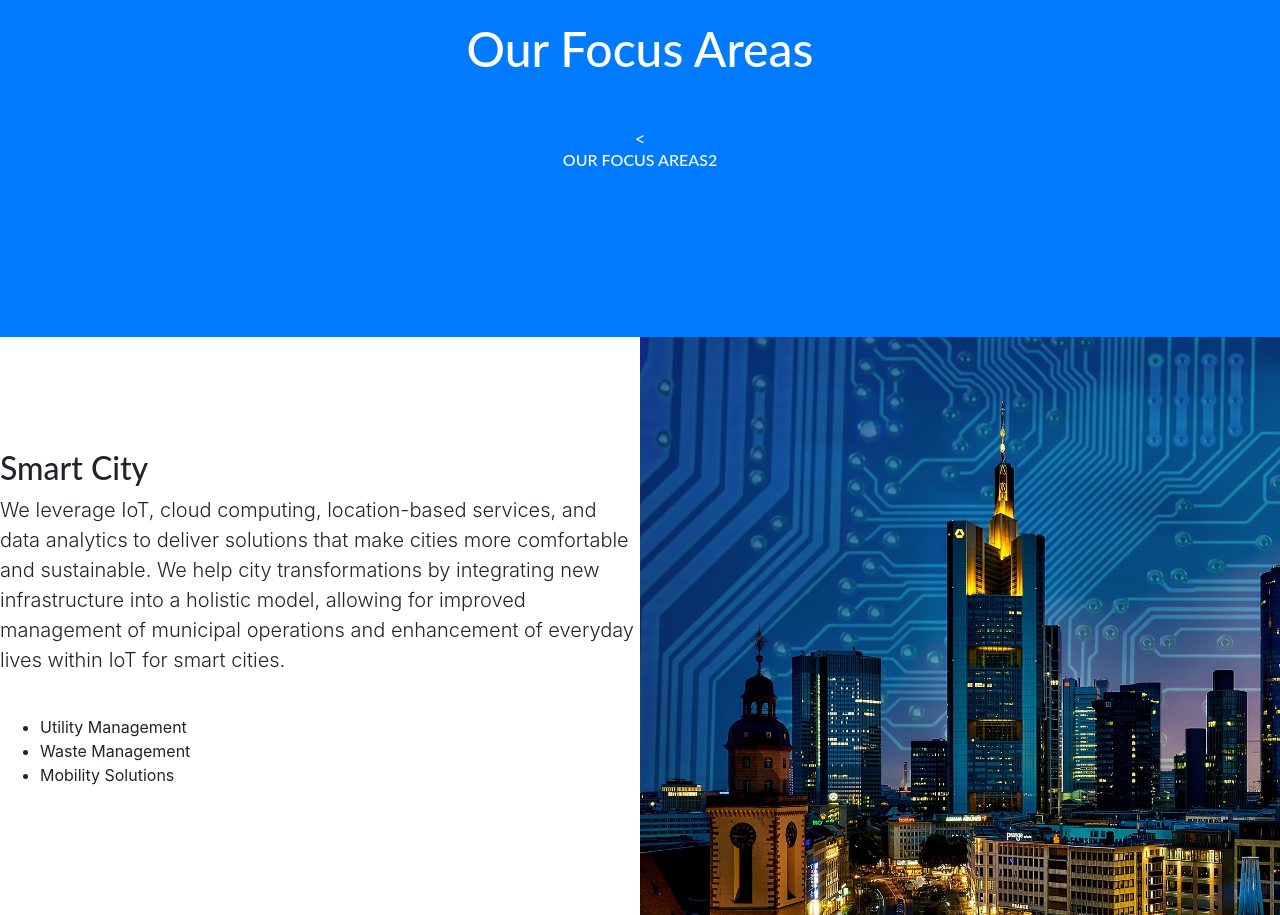
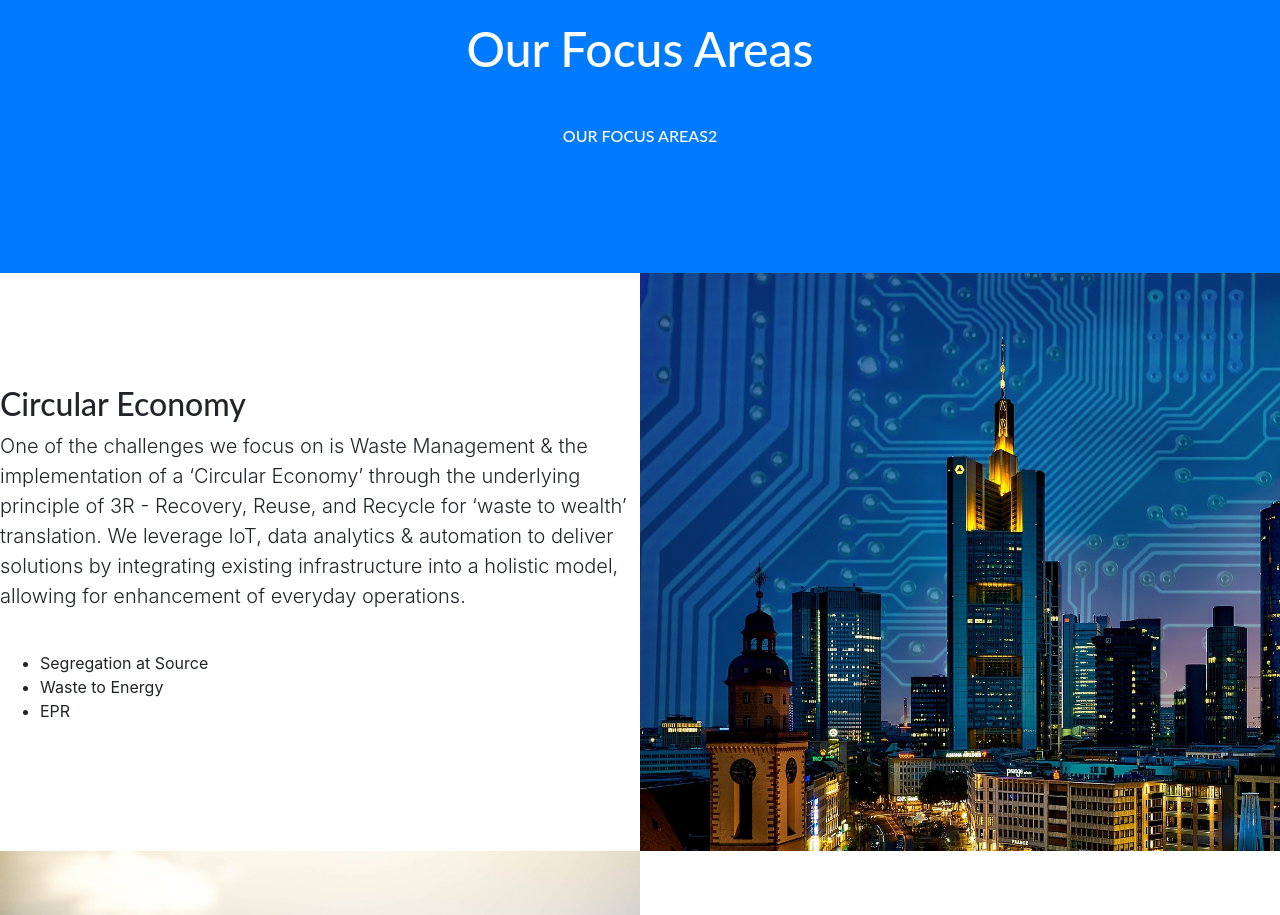
Before and after one commit to zargunes/zargunes.github.io, a website with bundled scripts: page index.html in a window 1280 px wide. Shown: the part 900-1815 px from the top of the page. Built offline with nearby package versions, Linux system fonts and the light colour scheme; files whose address does not match are found by name.

Commit message:
Added Circular economy

```diff
--- a/index.html
+++ b/index.html
@@ -73,7 +73,7 @@
       <div class="content-section-heading">
         <h3 class="text-secondary mb-0"></h3>
         <h2 class="mb-5">Our Focus Areas</h2>
-	<<h3 class="mb-5">Our Focus Areas2</h3>
+	<h3 class="mb-6">Our Focus Areas2</h3>
       </div>
 	<!-- Removed row
       <div class="row">
@@ -131,13 +131,14 @@
       <div class="row no-gutters">
         <div class="col-lg-6 order-lg-2 text-white showcase-img" style="background-image: url('img/bg-showcase-1.jpg');"></div>
         <div class="col-lg-6 order-lg-1 my-auto showcase-text">
-          <h2>Smart City</h2>
+          <h2>Circular Economy</h2>
           <p class="lead mb-0">
-          	We leverage IoT, cloud computing, location-based services, and data analytics to deliver solutions that make cities more comfortable and sustainable. We help city transformations by integrating new infrastructure into a holistic model, allowing for improved management of municipal operations and enhancement of everyday lives within IoT for smart cities.<p><br>
+		One of the challenges we focus on is Waste Management & the implementation of a ‘Circular Economy’ through the underlying principle of 3R - Recovery, Reuse, and Recycle for ‘waste to wealth’ translation.
+          	We leverage IoT, data analytics & automation to deliver solutions by integrating existing infrastructure into a holistic model, allowing for enhancement of everyday operations.<p><br>
           	<ul>
-          		<li>Utility Management</li>
-          		<li>Waste Management</li>
-          		<li>Mobility Solutions</li>
+          		<li>Segregation at Source</li>
+          		<li>Waste to Energy</li>
+          		<li>EPR</li>
           	</ul>
           </p>
         </div>
```
